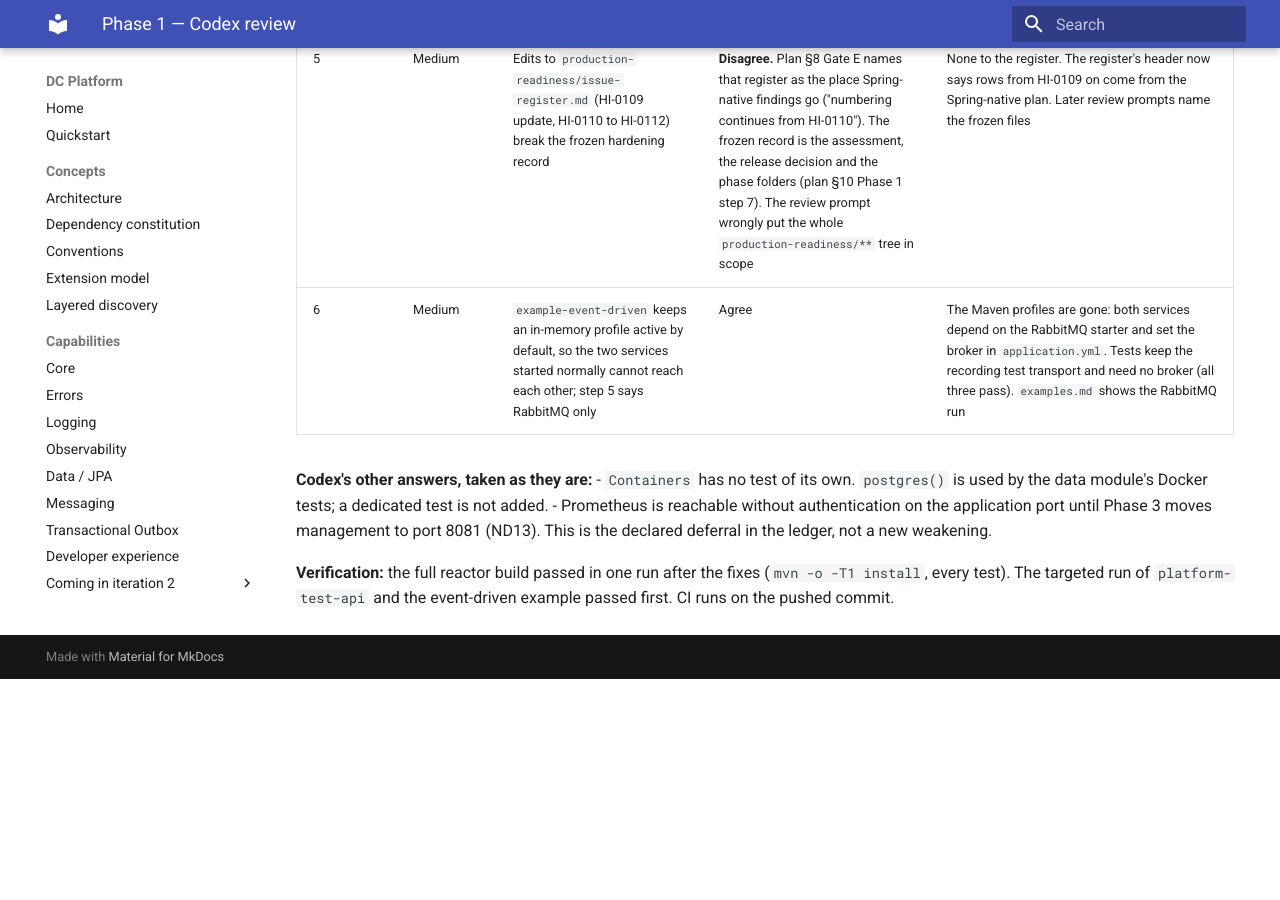
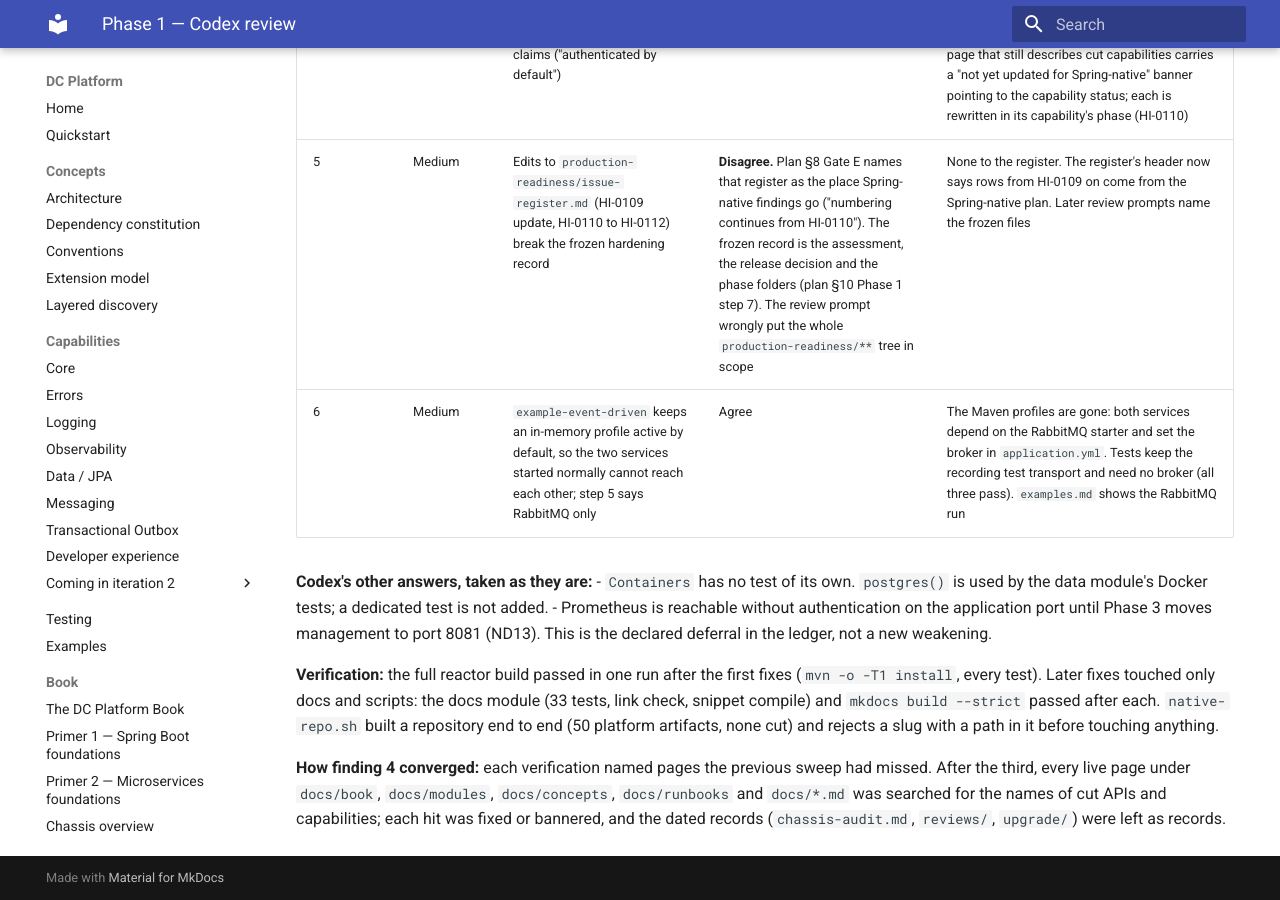
Before and after one commit to muhammadallee/dc-platform, an MkDocs documentation site: the page built from docs/spring-native/phase-01-scope-cut/review-round-1.md, in a window 1280 px wide and 900 px high, scrolled down 1165 px. Built offline with MkDocs 1.6.1 and Material for MkDocs 9.7.7, drawn with Linux system fonts in a browser that asks for light colours; before the commit the page ends 1844 px from its top, so only the background shows below that; some of the changed text lies outside the part shown.

Commit message:
docs(spring-native): phase 1 Codex verification passes 1-3
Co-Authored-By: Claude Opus 5.5 <noreply@anthropic.com>
Claude-Session: https://claude.ai/code/session_0131grQ6pUwFCGZox6ekZHiA

```diff
--- a/docs/spring-native/phase-01-scope-cut/review-round-1.md
+++ b/docs/spring-native/phase-01-scope-cut/review-round-1.md
@@ -3,7 +3,12 @@
 One round over the scope cut (plan §8 Gate C). Base `085d752`, reviewed `451420b`.
 - Prompt: [`codex/r1-review.prompt.md`](codex/r1-review.prompt.md)
 - Codex's answer, verbatim: [`codex/r1-review.out.md`](codex/r1-review.out.md)
-- Verification pass on the fixes: [`codex/r1-verify.out.md`](codex/r1-verify.out.md)
+- Verification passes on the fixes (prompts beside each answer):
+  - [`r1-verify.out.md`](codex/r1-verify.out.md): 1, 3, 5 (the rejection) and 6 accepted; 2 and 4 not resolved; two new defects
+    in the fix for 2 (path traversal in `native-repo.sh`; a failed build fell back to `~/.m2`)
+  - [`r1-verify2.out.md`](codex/r1-verify2.out.md): 2 and both new defects accepted; 4 not resolved (four more pages)
+  - [`r1-verify3.out.md`](codex/r1-verify3.out.md): 4 not resolved (three more pages); no new defects
+  - verification 4 (finding 4 only): pending, Codex usage limit until 13:35
 
 Codex: "Found two High and four Medium issues." It found no cut dependency in the kept code or build, no defect in the
 changed kept behaviour, no release leak of a parked module through the BOM, the deploy or the archetype, and no assertion
@@ -23,5 +28,12 @@ dropped or weakened outside the ledger (it reconciled core 15, logging 11, data
 - Prometheus is reachable without authentication on the application port until Phase 3 moves management to port 8081
   (ND13). This is the declared deferral in the ledger, not a new weakening.
 
-**Verification:** the full reactor build passed in one run after the fixes (`mvn -o -T1 install`, every test). The
-targeted run of `platform-test-api` and the event-driven example passed first. CI runs on the pushed commit.
+**Verification:** the full reactor build passed in one run after the first fixes (`mvn -o -T1 install`, every test).
+Later fixes touched only docs and scripts: the docs module (33 tests, link check, snippet compile) and `mkdocs build
+--strict` passed after each. `native-repo.sh` built a repository end to end (50 platform artifacts, none cut) and rejects
+a slug with a path in it before touching anything.
+
+**How finding 4 converged:** each verification named pages the previous sweep had missed. After the third, every live
+page under `docs/book`, `docs/modules`, `docs/concepts`, `docs/runbooks` and `docs/*.md` was searched for the names of
+cut APIs and capabilities; each hit was fixed or bannered, and the dated records (`chassis-audit.md`, `reviews/`,
+`upgrade/`) were left as records.
```
Also changed, not shown: docs/spring-native/phase-01-scope-cut/codex/r1-verify.out.md (added, +26 -0 lines), docs/spring-native/phase-01-scope-cut/codex/r1-verify.prompt.md (added, +24 -0 lines), docs/spring-native/phase-01-scope-cut/codex/r1-verify2.out.md (added, +15 -0 lines), docs/spring-native/phase-01-scope-cut/codex/r1-verify2.prompt.md (added, +19 -0 lines), docs/spring-native/phase-01-scope-cut/codex/r1-verify3.out.md (added, +14 -0 lines), docs/spring-native/phase-01-scope-cut/codex/r1-verify3.prompt.md (added, +14 -0 lines), docs/spring-native/phase-01-scope-cut/codex/r1-verify4.prompt.md (added, +14 -0 lines).
